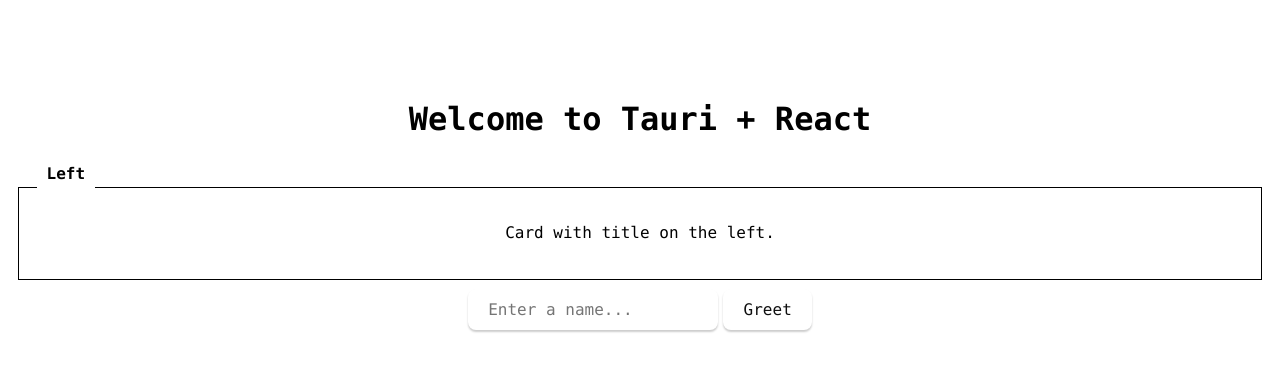
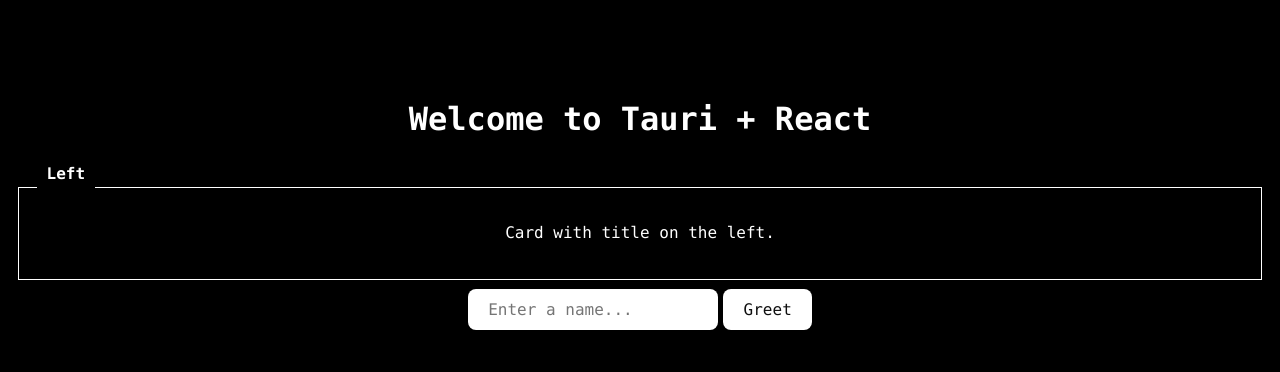
Before and after one commit to OpenAgentsInc/pylon, a React (Vite) app: page / in a window 1280 px wide. Shown: the top 372 px of the page. Built offline with nearby package versions, Linux system fonts and the light colour scheme; a web font is replaced by a local one.

Commit message:
Updated global.scss to add new white color variables for improved theme consistency.

```diff
--- a/src/styles/global.scss
+++ b/src/styles/global.scss
@@ -9,23 +9,42 @@
   --color-black-100-1: rgba(0, 0, 0, 0.1);
   --color-black-100-2: rgba(0, 0, 0, 0.2);
   --color-black-100-4: rgba(0, 0, 0, 0.4);
-  --color-blue-10: rgba(237, 245, 255, 1);
-  --color-blue-60: rgba(15, 98, 254, 1);
-  --color-blue-60-2: rgba(15, 98, 254, 0.2);
-  --color-blue-70: rgba(0, 67, 206, 1);
-  --color-blue-80: rgba(0, 45, 156, 1);
-  --color-gray-20: rgba(224, 224, 224, 1);
-  --color-gray-40-2: rgba(168, 168, 168, 0.2);
+  --color-white: rgba(255, 255, 255, 1);
+  --color-white-1: rgba(255, 255, 255, 0.1);
+  --color-white-2: rgba(255, 255, 255, 0.2);
+  --color-white-4: rgba(255, 255, 255, 0.4);
+  --color-gray-90: rgba(38, 38, 38, 1);
+  --color-gray-80: rgba(57, 57, 57, 1);
   --color-gray-70-3: rgba(82, 82, 82, 0.3);
-  --color-gray-90: rgba(38, 38, 38, 1);
-  --color-white: rgba(255, 255, 255, 1);
+  --color-gold-30: rgba(241, 194, 27, 1);
+  --color-green-60: rgba(25, 128, 56, 1);
+  --color-green-60-3: rgba(25, 128, 56, 0.3);
+  --color-red-60: rgba(218, 30, 40, 1);
+  --color-red-60-3: rgba(218, 30, 40, 0.3);
+  --color-daybreak-10: rgba(239, 99, 0, 1);
+  --color-daybreak-10-5: rgba(239, 99, 0, 0.5);
+
+  /* Force dark theme variables */
+  --theme-overlay: var(--color-white-4);
+  --theme-background: var(--color-black-100);
+  --theme-border: var(--color-gray-90);
+  --theme-border-box: var(--color-gray-80);
+  --theme-border-subdued: var(--color-gray-70-3);
+  --theme-error: var(--color-red-60);
+  --theme-error-subdued: var(--color-red-60-3);
+  --theme-primary: var(--color-gold-30);
+  --theme-success: var(--color-green-60);
+  --theme-success-subdued: var(--color-green-60-3);
+  --theme-text: var(--color-white);
+  --theme-button: var(--color-white);
+  --theme-button-text: var(--color-black-100);
+  --theme-button-foreground: var(--color-gray-90);
+  --theme-button-background: var(--color-gray-80);
+  --theme-focused-foreground: var(--color-daybreak-10);
+  --theme-focused-foreground-subdued: var(--color-daybreak-10-5);
 
   --font-family-mono: 'Geist-Mono-Regular', Consolas, monaco, monospace;
   --theme-line-height-base: 1.25;
-  --theme-text: var(--color-black-100);
-  --theme-background: var(--color-white);
-  --theme-border: var(--color-gray-20);
-  --theme-border-subdued: var(--color-gray-40-2);
 
   background: var(--theme-background);
   color: var(--theme-text);
@@ -34,4 +53,20 @@
   font-size: 16px;
   font-optical-sizing: auto;
   font-weight: 400;
+
+  /* Add scrollbar styling */
+  &::-webkit-scrollbar {
+    background: transparent;
+    height: 20px;
+    width: 1ch;
+  }
+  &::-webkit-scrollbar-track {
+    background: var(--theme-background);
+  }
+  &::-webkit-scrollbar-thumb {
+    background: var(--theme-border);
+  }
+  &::-webkit-scrollbar-thumb:hover {
+    background: var(--theme-border);
+  }
 }
```
